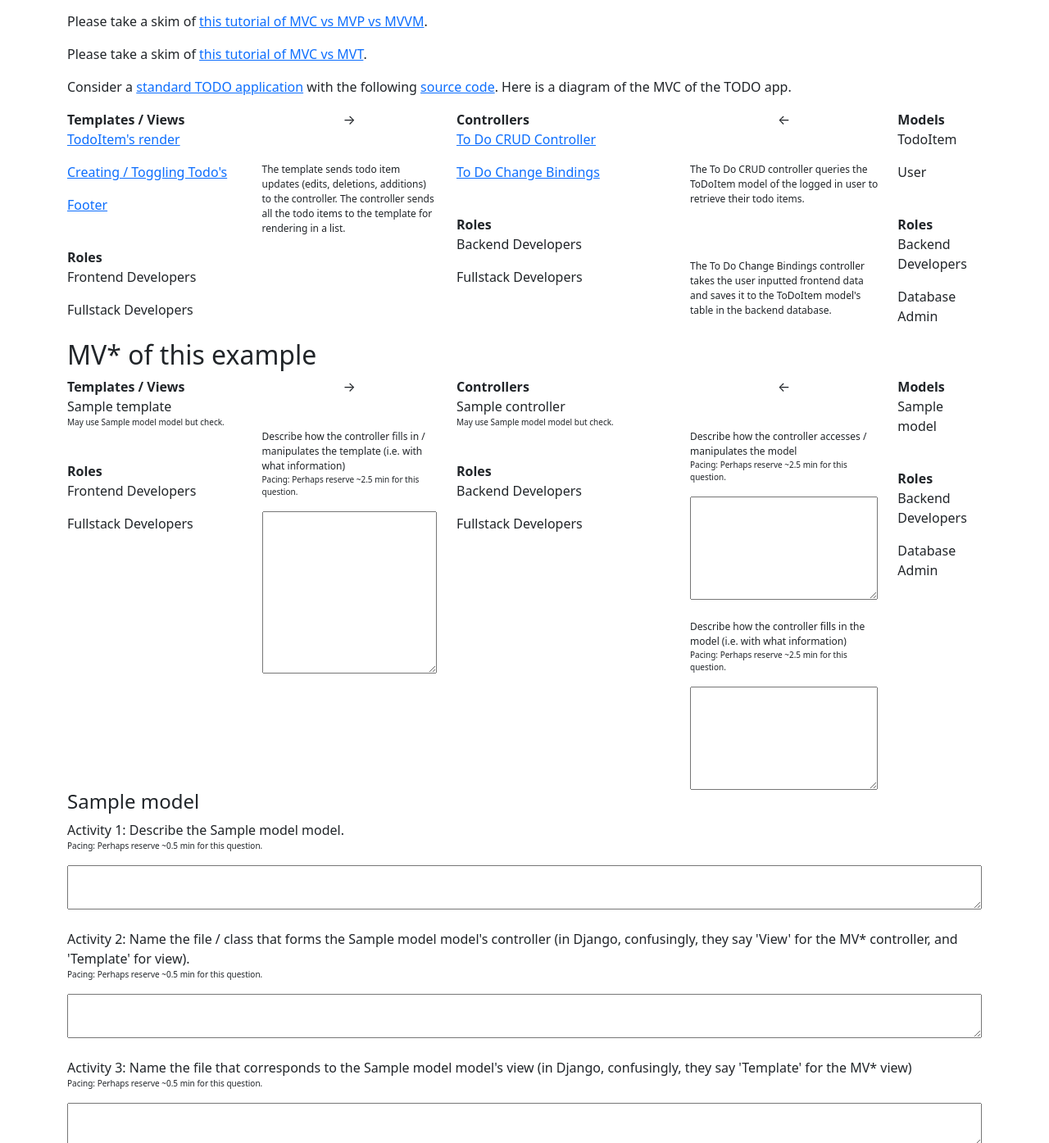
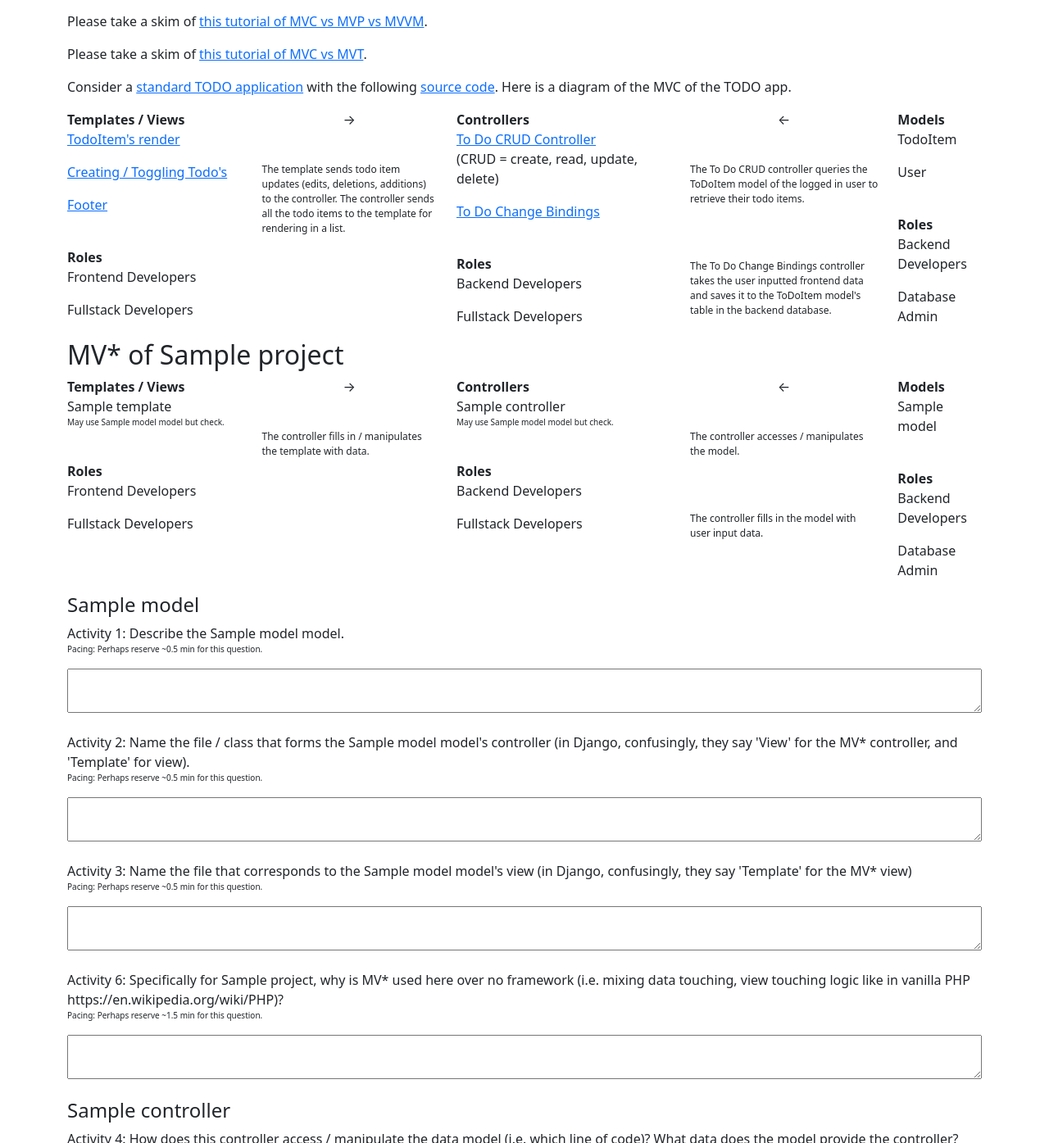
Before and after one commit to ld-rale/rale-modules, a Django app: template raleweb/templates/ralemodules/exercises.html in a window 1280 px wide. Shown: the part 5105-6500 px from the top of the page at 82% size. Run offline with Django 3.2, Linux system fonts and the light colour scheme; the template is opened without the code that fills it: most values are stand-ins (such as "Sample title", 1, 10 or a date in 2020).

Commit message:
done with lessons - checking activities now

```diff
--- a/raleweb/templates/ralemodules/exercises.html
+++ b/raleweb/templates/ralemodules/exercises.html
@@ -270,8 +270,8 @@
                             <li>The view renders presentation of the model in a particular format.</li>
                             <li>The controller responds to the user input and performs interactions on the data model objects. The controller receives the input, optionally validates it and then passes the input to the model.</li>
                         </ul>
-                        <p>Please take a skim of <a target="_blank" href="http://127.0.0.1:7000/static/ralemodules/MVC-MVP-MVVM.pdf">this tutorial of MVC vs MVP vs MVVM</a>.</p>
-                        <p>Please take a skim of <a target="_blank" href="http://127.0.0.1:7000/static/ralemodules/MVC-MVT.pdf">this tutorial of MVC vs MVT</a>.</p>
+                        <p>Please take a skim of <a target="_blank" href="http://127.0.0.1:9000/static/ralemodules/MVC-MVP-MVVM.pdf">this tutorial of MVC vs MVP vs MVVM</a>.</p>
+                        <p>Please take a skim of <a target="_blank" href="http://127.0.0.1:9000/static/ralemodules/MVC-MVT.pdf">this tutorial of MVC vs MVT</a>.</p>
                         <p>Consider a <a href="https://todomvc.com/examples/react/#/" target="_blank">standard TODO application</a> with the following <a href="https://github.com/tastejs/todomvc/tree/master/examples/react" target="_blank">source code</a>. Here is a diagram of the MVC of the TODO app.</p>
                         <div class="row">
                             <div class="col-sm-5">
@@ -295,7 +295,7 @@
                             </div>
                             <div class="col-sm-3">
                                 <b>Controllers</b>
-                                <p><a href="https://github.com/tastejs/todomvc/blob/master/examples/react/js/app.jsx" target="_blank">To Do CRUD Controller</a><br></p>
+                                <p><a href="https://github.com/tastejs/todomvc/blob/master/examples/react/js/app.jsx" target="_blank">To Do CRUD Controller</a><br> (CRUD = create, read, update, delete)</p>
                                 <p><a href="https://github.com/tastejs/todomvc/blob/master/examples/react/js/todoItem.jsx" target="_blank">To Do Change Bindings</a><br></p>
                                 <br>
                                 <b>Roles</b>
@@ -323,7 +323,113 @@
                                 </div>
                             </div>
                         </div>
-                        <h2>MV* of this example</h2>
+                        <h2>MV* of {{ dp.project }}</h2>
+                        <div class="row">
+                            <div class="col-sm-5">
+                                <div class="row">
+                                    <div class="col-sm-6">
+                                        <b>Templates / Views</b>
+                                        {% for template in dp.templates %}
+                                            <p>
+                                                {{template.name}}<br>
+                                                <span style="font-size:10px;">May use {{template.model}} model but check.</span>
+                                            </p>
+                                        {% endfor %}
+                                        <br>
+                                        <b>Roles</b>
+                                        <p>Frontend Developers</p>
+                                        <p>Fullstack Developers</p>
+                                    </div>
+                                    <div class="col-sm-6">
+                                        <p style="text-align: center;">→</p>
+                                        <br>
+                                        <p style="font-size:12px;">The controller fills in / manipulates the template with data.</p>
+                                    </div>
+                                </div>
+                            </div>
+                            <div class="col-sm-3">
+                                <b>Controllers</b>
+                                {% for controller in dp.views %}
+                                    <p>
+                                        {{controller.name}}<br>
+                                        <span style="font-size:10px;">May use {{controller.model}} model but check.</span>
+                                    </p>
+                                {% endfor %}
+                                <br>
+                                <b>Roles</b>
+                                <p>Backend Developers</p>
+                                <p>Fullstack Developers</p>
+                            </div>
+                            <div class="col-sm-4">
+                                <div class="row">
+                                    <div class="col-sm-8">
+                                        <p style="text-align: center;">←</p>
+                                        <br>
+                                        <p style="font-size:12px;">The controller accesses / manipulates the model.</p>
+                                        <br><br>
+                                        <p style="font-size:12px;">The controller fills in the model with user input data.</p>
+                                    </div>
+                                    <div class="col-sm-4">
+                                        <b>Models</b>
+                                        {% for model in dp.models %}
+                                            <p>{{model}}</p>
+                                        {% endfor %}
+                                        <br>
+                                        <b>Roles</b>
+                                        <p>Backend Developers</p>
+                                        <p>Database Admin</p>
+                                    </div>
+                                </div>
+                            </div>
+                        </div>
+                        {% for model in dp.models %}
+                            <h4>{{model}}</h4>
+                            <p id="{{model}}-a1">Activity 1: Describe the {{model}} model.
+                                <br><span style="font-size: 10px;">Pacing: Perhaps reserve ~0.5 min for this question.</span>
+                            </p>
+                            <textarea rows="2" style="width: 100%; max-width: 100%;"></textarea>
+                            <br><br>
+                            <p id="{{model}}-a2">Activity 2: Name the file / class that forms the {{model}} model's controller (in Django, confusingly, they say 'View' for the MV* controller, and 'Template' for view).
+                                <br><span style="font-size: 10px;">Pacing: Perhaps reserve ~0.5 min for this question.</span>
+                            </p>
+                            <textarea rows="2" style="width: 100%; max-width: 100%;"></textarea>
+                            <br><br>
+                            <p id="{{model}}-a3">Activity 3: Name the file that corresponds to the {{model}} model's view (in Django, confusingly, they say 'Template' for the MV* view)
+                                <br><span style="font-size: 10px;">Pacing: Perhaps reserve ~0.5 min for this question.</span>
+                            </p>
+                            <textarea rows="2" style="width: 100%; max-width: 100%;"></textarea>
+                            <br><br>
+                            <p id="{{model}}-a6">Activity 6: Specifically for {{dp.project}}, why is MV* used here over no framework (i.e. mixing data touching, view touching logic like in vanilla PHP https://en.wikipedia.org/wiki/PHP)?
+                                <br><span style="font-size: 10px;">Pacing: Perhaps reserve ~1.5 min for this question.</span>
+                            </p>
+                            <textarea rows="2" style="width: 100%; max-width: 100%;"></textarea>
+                            <br><br>
+                        {% endfor %}
+                        {% for controller in dp.views %}
+                            <h4>{{controller.name}}</h4>
+                            <p id="{{controller.name}}-a4">Activity 4: How does this controller access / manipulate the data model (i.e. which line of code)? What data does the model provide the controller? Does the controller also manipulate the model (i.e. create / edit / delete model instances and if so with what information) or is it just read only?
+                                <br><span style="font-size: 10px;">Pacing: Perhaps reserve ~0.5 min for this question.</span>
+                            </p>
+                            <textarea rows="2" style="width: 100%; max-width: 100%;"></textarea>
+                            <br><br>
+                            <p id="{{controller.name}}-a5">Activity 5: How does the model data get to the view (i.e. template)? What data does the model provide and how does it fill the template? Consider which part, Model code vs. Controller code, is responsible for data touching logic versus template preparation logic.
+                                <br><span style="font-size: 10px;">Pacing: Perhaps reserve ~0.5 min for this question.</span>
+                            </p>
+                            <textarea rows="2" style="width: 100%; max-width: 100%;"></textarea>
+                            <br><br>
+                        {% endfor %}
+                        <h4>
+                            {% for template in dp.templates %}
+                                {{template.name}},
+                            {% endfor %}
+                            Templates
+                        </h4>
+                        <p id="a7">Activity 7: This is a subjective question, but would you consider these templates part of an MVC, MVVM, MVP, MVT, or other architecture, and specifically for {{dp.project}}, why do you think the code architects chose that?
+                            <br><span style="font-size: 10px;">Pacing: Perhaps reserve ~3.5 min for this question.</span>
+                        </p>
+                        <textarea rows="2" style="width: 100%; max-width: 100%;"></textarea>
+                        <br><br>
+                        <h2>MV* of {{ dp.project }}</h2>
                         <div class="row">
                             <div class="col-sm-5">
                                 <div class="row">
@@ -392,52 +498,6 @@
                                 </div>
                             </div>
                         </div>
-                        {% for model in dp.models %}
-                            <h4>{{model}}</h4>
-                            <p id="{{model}}-a1">Activity 1: Describe the {{model}} model.
-                                <br><span style="font-size: 10px;">Pacing: Perhaps reserve ~0.5 min for this question.</span>
-                            </p>
-                            <textarea rows="2" style="width: 100%; max-width: 100%;"></textarea>
-                            <br><br>
-                            <p id="{{model}}-a2">Activity 2: Name the file / class that forms the {{model}} model's controller (in Django, confusingly, they say 'View' for the MV* controller, and 'Template' for view).
-                                <br><span style="font-size: 10px;">Pacing: Perhaps reserve ~0.5 min for this question.</span>
-                            </p>
-                            <textarea rows="2" style="width: 100%; max-width: 100%;"></textarea>
-                            <br><br>
-                            <p id="{{model}}-a3">Activity 3: Name the file that corresponds to the {{model}} model's view (in Django, confusingly, they say 'Template' for the MV* view)
-                                <br><span style="font-size: 10px;">Pacing: Perhaps reserve ~0.5 min for this question.</span>
-                            </p>
-                            <textarea rows="2" style="width: 100%; max-width: 100%;"></textarea>
-                            <br><br>
-                            <p id="{{model}}-a6">Activity 6: Specifically for {{dp.project}}, why is MV* used here over no framework (i.e. mixing data touching, view touching logic like in vanilla PHP https://en.wikipedia.org/wiki/PHP)?
-                                <br><span style="font-size: 10px;">Pacing: Perhaps reserve ~1.5 min for this question.</span>
-                            </p>
-                            <textarea rows="2" style="width: 100%; max-width: 100%;"></textarea>
-                            <br><br>
-                        {% endfor %}
-                        {% for controller in dp.views %}
-                            <h4>{{controller.name}}</h4>
-                            <p id="{{controller.name}}-a4">Activity 4: How does this controller access / manipulate the data model (i.e. which line of code)? What data does the model provide the controller? Does the controller also manipulate the model (i.e. create / edit / delete model instances and if so with what information) or is it just read only?
-                                <br><span style="font-size: 10px;">Pacing: Perhaps reserve ~0.5 min for this question.</span>
-                            </p>
-                            <textarea rows="2" style="width: 100%; max-width: 100%;"></textarea>
-                            <br><br>
-                            <p id="{{controller.name}}-a5">Activity 5: How does the model data get to the view (i.e. template)? What data does the model provide and how does it fill the template? Consider which part, Model code vs. Controller code, is responsible for data touching logic versus template preparation logic.
-                                <br><span style="font-size: 10px;">Pacing: Perhaps reserve ~0.5 min for this question.</span>
-                            </p>
-                            <textarea rows="2" style="width: 100%; max-width: 100%;"></textarea>
-                            <br><br>
-                        {% endfor %}
-                        <h4>
-                            {% for template in dp.templates %}
-                                {{template.name}},
-                            {% endfor %}
-                            Templates
-                        </h4>
-                        <p id="a7">Activity 7: This is a subjective question, but would you consider these templates part of an MVC, MVVM, MVP, MVT, or other architecture, and specifically for {{dp.project}}, why do you think the code architects chose that?
-                            <br><span style="font-size: 10px;">Pacing: Perhaps reserve ~3.5 min for this question.</span>
-                        </p>
-                        <textarea rows="2" style="width: 100%; max-width: 100%;"></textarea>
                         <br><br>
                         <table id="mvs-tradeoff" class="table">
                             <tr>
```
